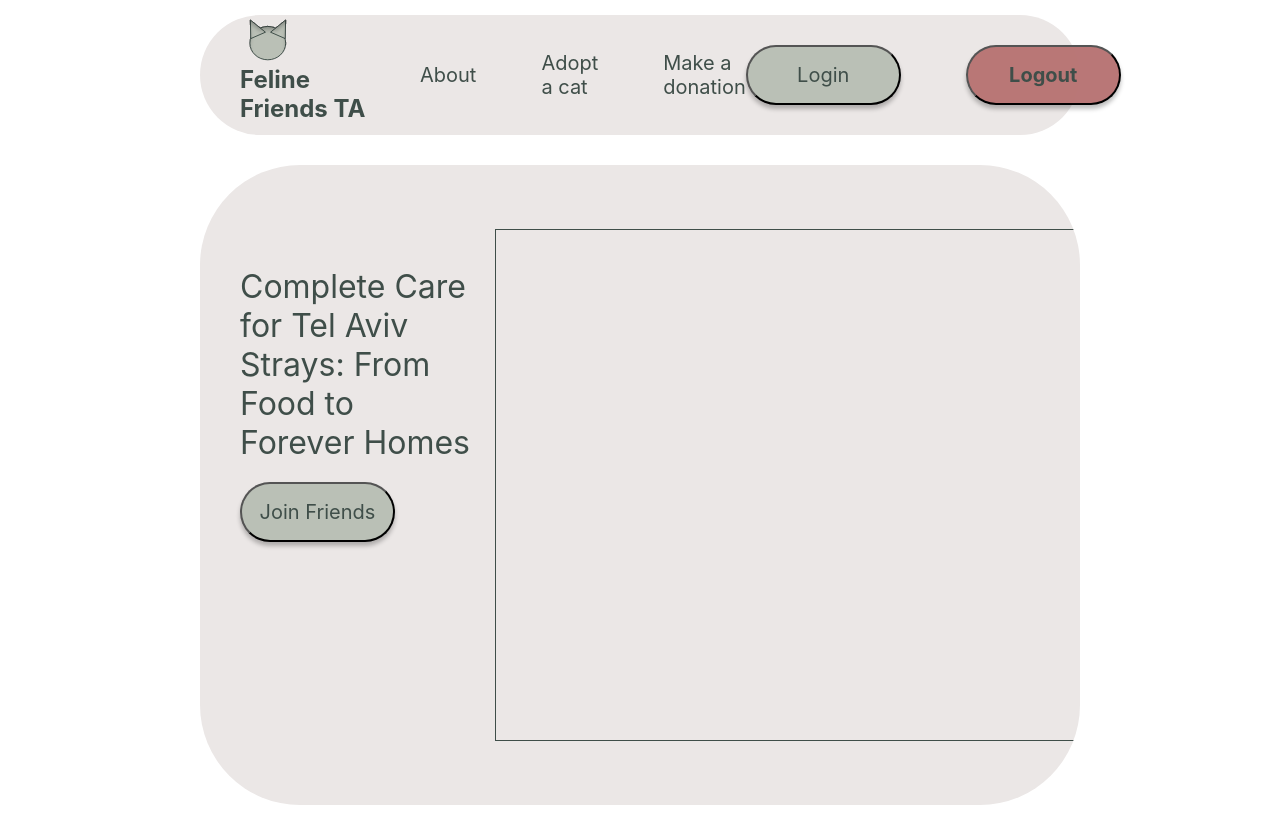
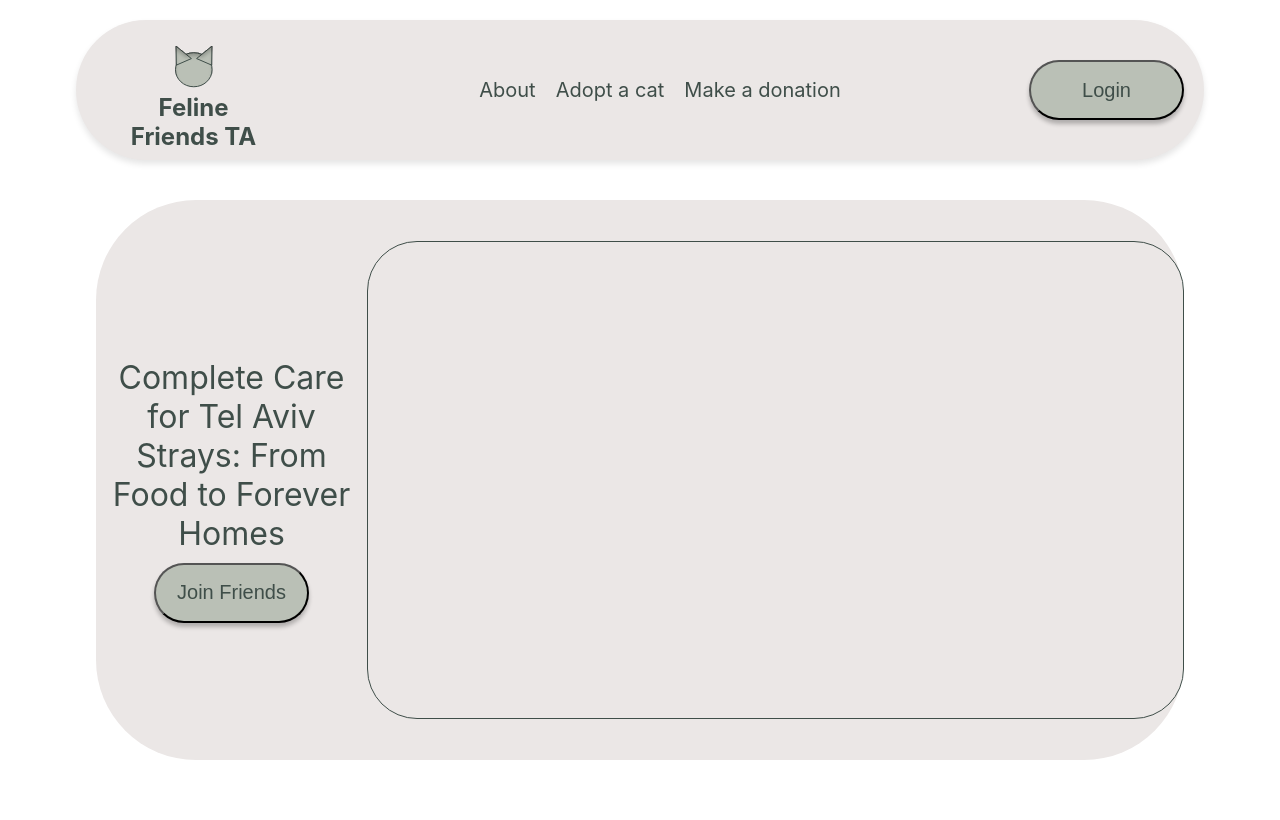
Before and after one commit to VladimirKomov/feline_friends, a plain HTML site: page frontend/index.html in a window 1280 px wide. Drawn offline with Linux system fonts and the light colour scheme; no server answers.

Commit message:
changed frontend

```diff
--- a/backend/controllers/googleApiController.js
+++ b/backend/controllers/googleApiController.js
@@ -46,8 +46,6 @@ export const addFeeding = async (req, res, next) => {
 export const GoogleApiKey = async (req, res, next) => {
     try {
         const KEY_GOOGLEAPI = await getGoogleApiKey();
-        // const KEY_GOOGLEAPI = "AIzaSyAUu1QWJo1RO-amirXAKXbyX_xJRWKWzwE";
-        console.log(KEY_GOOGLEAPI);
         res.status(200).json({ success: true, data: KEY_GOOGLEAPI });
     } catch (error) {
         next(error);
--- a/backend/models/googleApiModel.js
+++ b/backend/models/googleApiModel.js
@@ -3,7 +3,6 @@ import {db} from "../config/db.js";
 
 export async function fetchAllPoints() {
     try {
-        console.log(db("points").select("*"));
         return await db("points").select("*");
     } catch (error) {
         console.error('fetchAllUsers error: ', error);
--- a/backend/routes/googleApiRouter.js
+++ b/backend/routes/googleApiRouter.js
@@ -9,4 +9,3 @@ routerGoogleApi.get('/map_points', getAllPoints);
 routerGoogleApi.post('/add_point', addPoint);
 routerGoogleApi.post('/feedings', addFeeding);
 routerGoogleApi.get('/config', GoogleApiKey)
-console.log("+")
--- a/frontend/css/style.css
+++ b/frontend/css/style.css
@@ -1,119 +1,73 @@
-* {
-    margin: 0;
-    padding: 0;
-    box-sizing: border-box;
+/* Основное оформление */
+body {
+    font-family: Inter, serif;
+    color: #3F4E49;
+    display: flex;
+    flex-direction: column;
+    align-items: center;
+    height: 100vh;
+    margin: 0px;
+    padding: 0px;
 }
 
-body {
+/* Стили для шапки */
+#header {
     display: flex;
-    /*width: 1600px;*/
-    width: 100vw;
-    padding: 15px 200px 15px 200px;
-    flex-direction: column;
-    background: #FFF;
-    gap: 30px;
+    align-items: center;
+    justify-content: space-between;
+    padding: 10px 20px;
+    box-shadow: 0 4px 6px rgba(0, 0, 0, 0.1);
+    width: 85vw;
+    max-width: 1200px; /* Опционально: ограничение максимальной ширины */
+    margin: 20px 0px 20px 0px; /* Отступ снизу */
+    height: 15vh;
+    border-radius: 225px;
+    background: #EBE7E6;
 }
 
-#header {
-    width: 100%;
-    height: 15vh;
-    /* flex-shrink: 0; */
-    border-radius: 225px;
-    background: #EBE7E6;
+/* Стили для логотипа */
+#logo {
     display: flex;
-    flex-direction: row;
+    flex-direction: column;
+    align-items: center;
+    margin-right: 20px; /* Отступ справа для логотипа */
+        width: 155px;
+        height: 99px;
+        flex-shrink: 0;
+        padding-left: 20px;
 }
 
-#logo {
-    width: 155px;
-    height: 99px;
-    flex-shrink: 0;
-    padding-left: 40px;
+#logoImg {
+    margin-bottom: 5px; /* Отступ ниже изображения логотипа */
 }
 
 #logoText {
-    width: 155px;
-    height: 84.375px;
-    flex-shrink: 0;
-    color: #3F4E49;
-    font-family: Inter;
+    font-family: Inter, serif;
     font-size: 24px;
-    font-style: normal;
     font-weight: 700;
-    line-height: normal;
+    text-align: center;
 }
 
-#logoImg {
-    width: 56px;
-    height: 46px;
-    flex-shrink: 0;
-}
-
+/* Стили для меню */
 #menu {
     display: flex;
+    gap: 20px;
     align-items: center;
-    gap: 65px;
-    padding-left: 65px;
 }
 
 .menuItem {
-    color: #3F4E49;
-    font-family: Inter;
     font-size: 20px;
-    font-style: normal;
-    font-weight: 400;
-    line-height: normal;
 }
 
-#main {
-    width: 100%;
-    height: 80vh;
-    flex-shrink: 0;
-    border-radius: 100px;
-    background: #EBE7E6;
-    display: flex;
-    flex-direction: row;
-    align-items: center;
-    /* justify-content: center; Center content horizontally */
-    gap: 20px;
-    /* Add space between info and cats sections */
-    overflow: hidden;
-}
-
-#info {
-    width: 235px;
-    height: 437px;
-    flex-shrink: 0;
-    padding-left: 40px;
-    flex-direction: column;
-
-}
-
-#infoText {
-    width: 235px;
-    flex-shrink: 0;
-    color: #3F4E49;
-    font-family: Inter;
-    font-size: 32px;
-    font-style: normal;
-    font-weight: 400;
-    line-height: normal;
-}
-
-#buttonJoinFriends,
-#login, #logout {
+/* Стили для кнопок */
+#buttonJoinFriends, #login, #logout {
     width: 155px;
     height: 60px;
-    flex-shrink: 0;
     border-radius: 225px;
     background: #BAC0B6;
     box-shadow: 0px 4px 4px 0px rgba(0, 0, 0, 0.25);
     color: #3F4E49;
-    font-family: Inter;
     font-size: 20px;
-    font-style: normal;
-    font-weight: 400;
-    line-height: normal;
 }
 
 #buttonJoinFriends:hover,
@@ -123,66 +77,49 @@ body {
 
 #logout{
     background: rgba(184, 117, 117, 0.98);
-    font-weight: bold;
 }
 
-#logout:hover {
-    background: rgba(184, 117, 117, 0.98);
+/* Общие стили для главного контейнера */
+#main {
+    display: flex;
+    flex-wrap: wrap; /* Позволит элементов переноситься на новую строчку при уменьшении */
+    width: 85vw;
+    max-width: 1200px;
+    margin: 20px 0; /* Отступ сверху и снизу */
+    height: 70vh;
+    border-radius: 100px;
+    background: #EBE7E6;
+    align-items: center;
+
 }
 
-#login, #logout {
+#info {
     display: flex;
-    justify-content: center;
+    flex-direction: column; /* Вертикальное расположение элементов */
+    justify-content: center; /* Центрирование элементов по вертикали */
     align-items: center;
-    align-self: center;
-    margin-left: auto;
-    margin-right: 65px;
+    flex: 1 1 20%;
+    box-sizing: border-box;
+    text-align: center;
+    padding-bottom: 10px;
 }
 
-#buttonJoinFriends {
-    margin-top: 20px;
+#infoText {
+    margin-bottom: 10px;
+    padding: 30px 10px 0px 10px;
+    font-size: 32px;
 }
 
-#cats {
-    display: flex;
-    justify-content: end;
-    gap: 20px;
+#map {
+    flex: 1 1 70%; /* Базисный размер 70%, flex-grow и flex-shrink равны 1 */
+    width: 85%;
+    height: 85%;
+    border: 1px solid #3F4E49;
+    overflow: hidden;
+    border-radius: 50px;
 }
 
-.cat {
-    display: flex;
-    width: 300px;
-    height: 460px;
-    flex-shrink: 0;
-    border-radius: 100px;
-    backdrop-filter: blur(38.5px);
-    flex-direction: row;
-    justify-content: center;
-    align-items: center;
-}
-
-/*#cat1 {*/
-/*    background: url(cat1.png) lightgray 50% / cover no-repeat;*/
-/*}*/
-
-/*#cat2 {*/
-/*    background: url(cat2.png) lightgray 50% / cover no-repeat;*/
-/*}*/
-
-/*#cat3 {*/
-/*    background: url(cat3.png) lightgray 50% / cover no-repeat;*/
-/*}*/
-
-#map {
-    width: 70%;
-    height: 80%;
-    flex-shrink: 0;
-    border: 1px solid #3F4E49;
-    margin-left: 40px;
-}
-
-#markerFormModal,
-#feedingFormModal {
+#markerFormModal, #feedingFormModal {
     display: none; /* Окно скрыто по умолчанию */
     position: fixed;
     z-index: 1000;
@@ -212,10 +149,9 @@ body {
     margin-top: 10px;
 }
 
-/*+++*/
 /* Стили для формы логина */
 #loginForm {
-    display: none; /* По умолчанию скрыта */
+    z-index: 1;
     background-color: #f2f2f2;
     padding: 10px 20px 20px 20px;
     position: absolute;
@@ -227,10 +163,6 @@ body {
     box-shadow: 0 4px 8px rgba(0, 0, 0, 0.1);
     width: 300px;
 }
-
-/*.form-group {*/
-/*    margin-bottom: 15px;*/
-/*}*/
 
 #loginForm h2 {
     /*margin-top: 0px;*/
@@ -295,7 +227,6 @@ button[type="submit"]:hover {
 }
 
 /* Скрываем элементы по умолчанию, они будут показаны через JavaScript */
-#welcomeMessage, #login, #logout #buttonJoinFriends, #infoText {
+#loginForm, #welcomeMessage, #login, #logout, #buttonJoinFriends, #infoText {
     display: none;
 }
-/*===*/
--- a/frontend/index.html
+++ b/frontend/index.html
@@ -41,11 +41,12 @@
     </form>
 </div>
 
-<div id="welcomeMessage"></div>
+<!--<div id="welcomeMessage"></div>-->
 <div id="main">
     <div id=info>
         <div id=infoText>Complete Care for Tel Aviv Strays: From Food to Forever Homes</div>
         <button id="buttonJoinFriends">Join Friends</button>
+        <div id="welcomeMessage"></div>
     </div>
     <!--    <div id = cats>-->
     <div id = "map" class = "map"></div>
--- a/frontend/js/script.js
+++ b/frontend/js/script.js
@@ -1,17 +1,18 @@
 // Getting elements
-const button = document.getElementById('buttonJoinFriends');
+const joinButton = document.getElementById('buttonJoinFriends');
 const loginButton = document.getElementById('login');
+const logoutButton = document.getElementById('logout');
 const loginForm = document.getElementById('loginForm');
 const closeButton = document.querySelector('.close');
 const errorMessage = document.getElementById('errorMessage');
 const welcomeMessage = document.getElementById('welcomeMessage');
 //we remove it or show it on the form
-const joinButton = document.getElementById('buttonJoinFriends');
+// const joinButton = document.getElementById('buttonJoinFriends');
 const infoTextElement = document.getElementById('infoText');
 
 // Checking if the user is already logged in
 window.addEventListener('load', () => {
-    localStorage.clear();
+    // localStorage.clear();
     const storedUsername = localStorage.getItem('username');
 
     const welcomeMessage = document.getElementById('welcomeMessage');
@@ -26,16 +27,18 @@ window.addEventListener('load', () => {
         loginButton.style.display = 'none'; // Hide the login button
         joinButton.style.display = 'none'; // Hide the join button
         infoTextElement.style.display = 'none'; // Hide the informational text
+        logoutButton.style.display = 'block';
     } else {
         // If the user is not logged in, show the elements
         loginButton.style.display = 'block';
         joinButton.style.display = 'block';
         infoTextElement.style.display = 'block';
+        logoutButton.style.display = 'none';
     }
 });
 
 // Adding an event listener for the click event
-button.addEventListener('click', function() {
+joinButton.addEventListener('click', function() {
     // Redirecting to the registration page
     window.location.href = '/register.html'; // Change to the actual path to the registration page
 });
```
